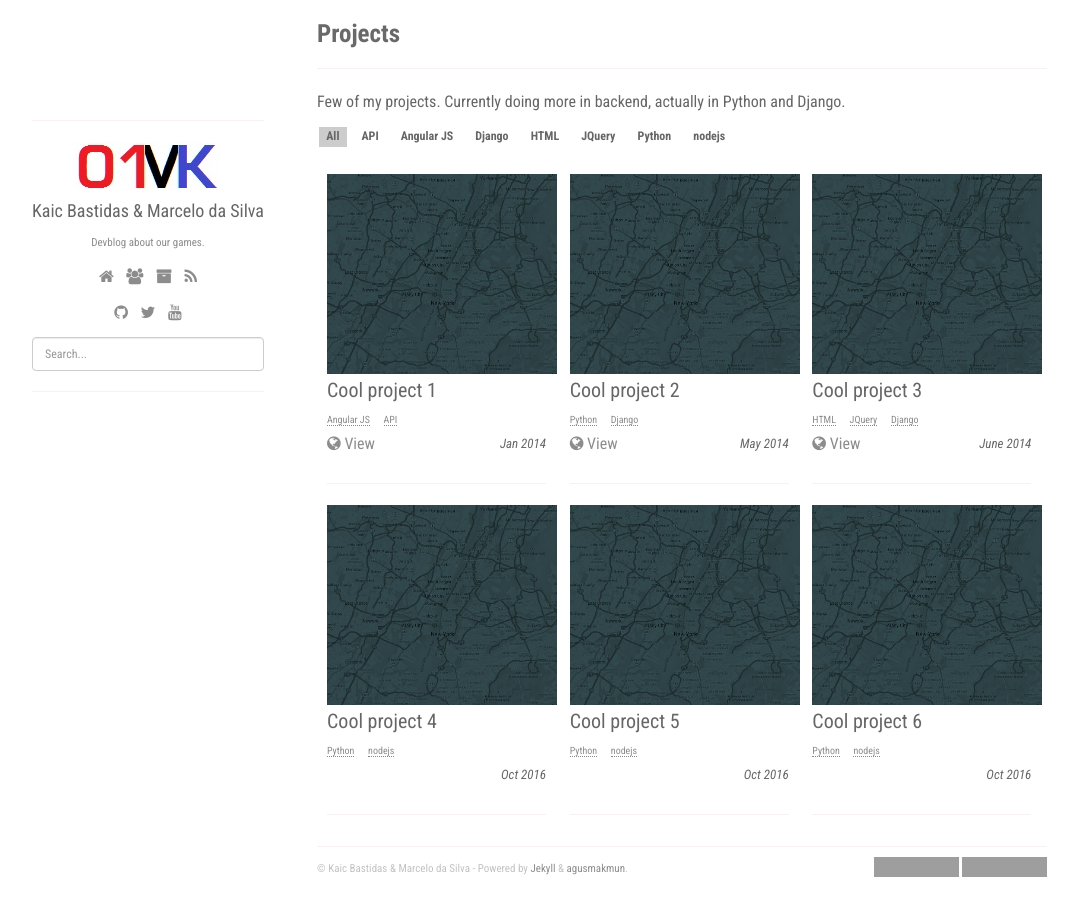
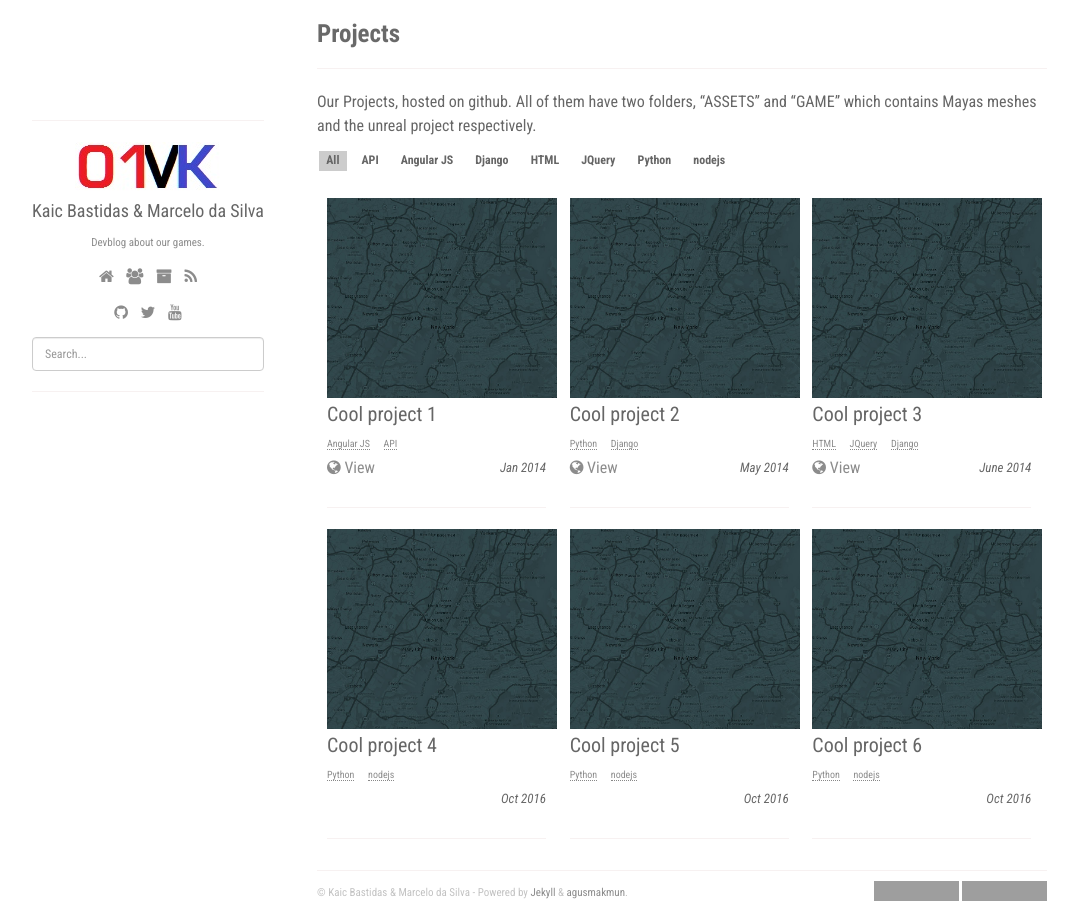
Before and after one commit to IterumCorp/iterumcorp.github.io, a Jekyll site: the page built from projects.md, in a window 1280 px wide and 924 px high. Shown: the whole window, without its empty margins (53-1131 px from the left). Built offline with Jekyll 4.4.1, drawn with Linux system fonts in a browser that asks for light colours; nearby versions of some CDN libraries; comment, search, counter and statistics services are not loaded; grey boxes are pictures that could not be loaded.

Commit message:
nova descrição de projetos

```diff
--- a/projects.md
+++ b/projects.md
@@ -4,4 +4,4 @@ title: Projects
 permalink: /projects/
 ---
 
-Few of my projects. Currently doing more in backend, actually in Python and Django.
+Our Projects, hosted on github. All of them have two folders, "ASSETS" and "GAME" which contains Mayas meshes and the unreal project respectively.
```
